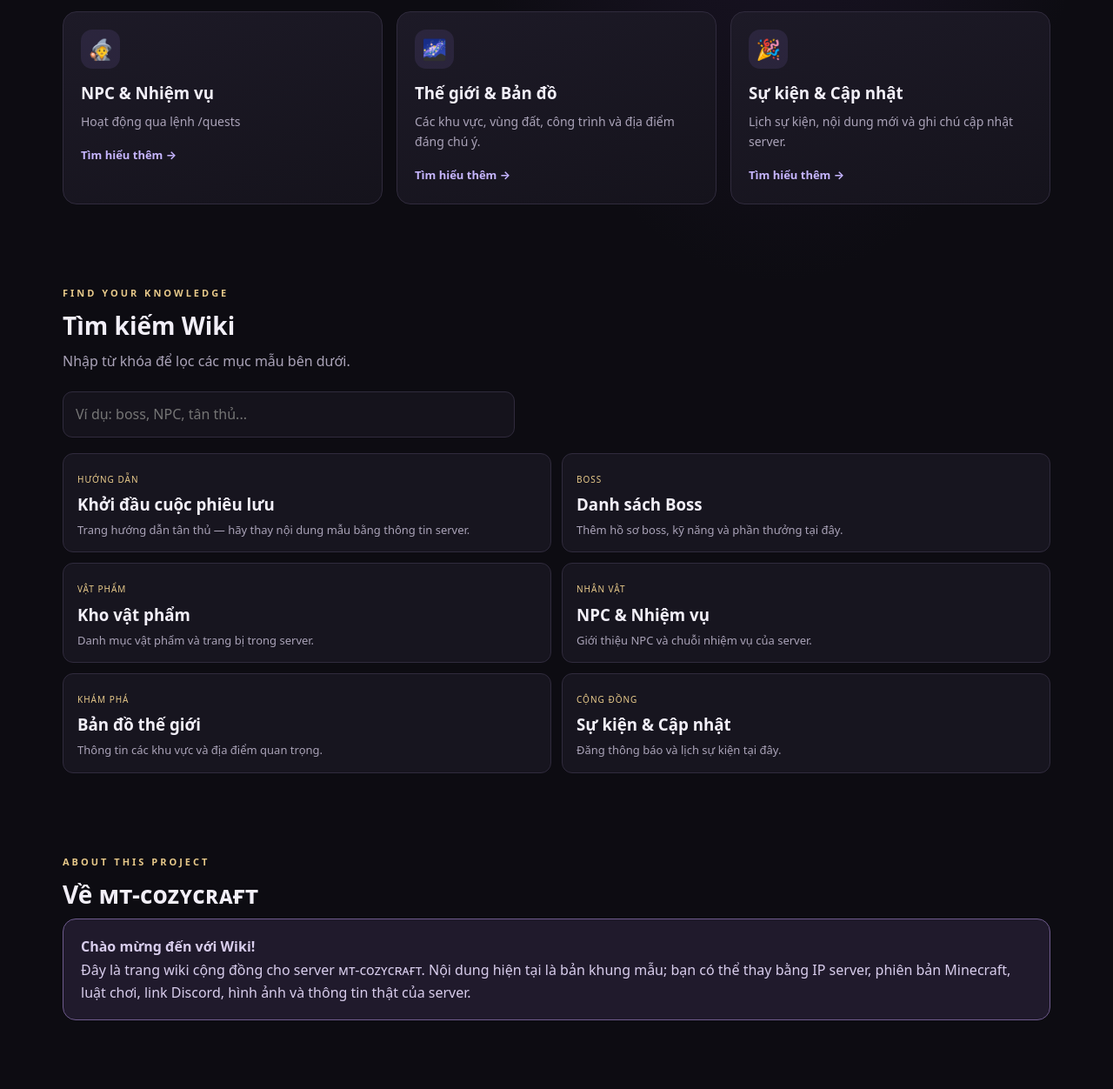
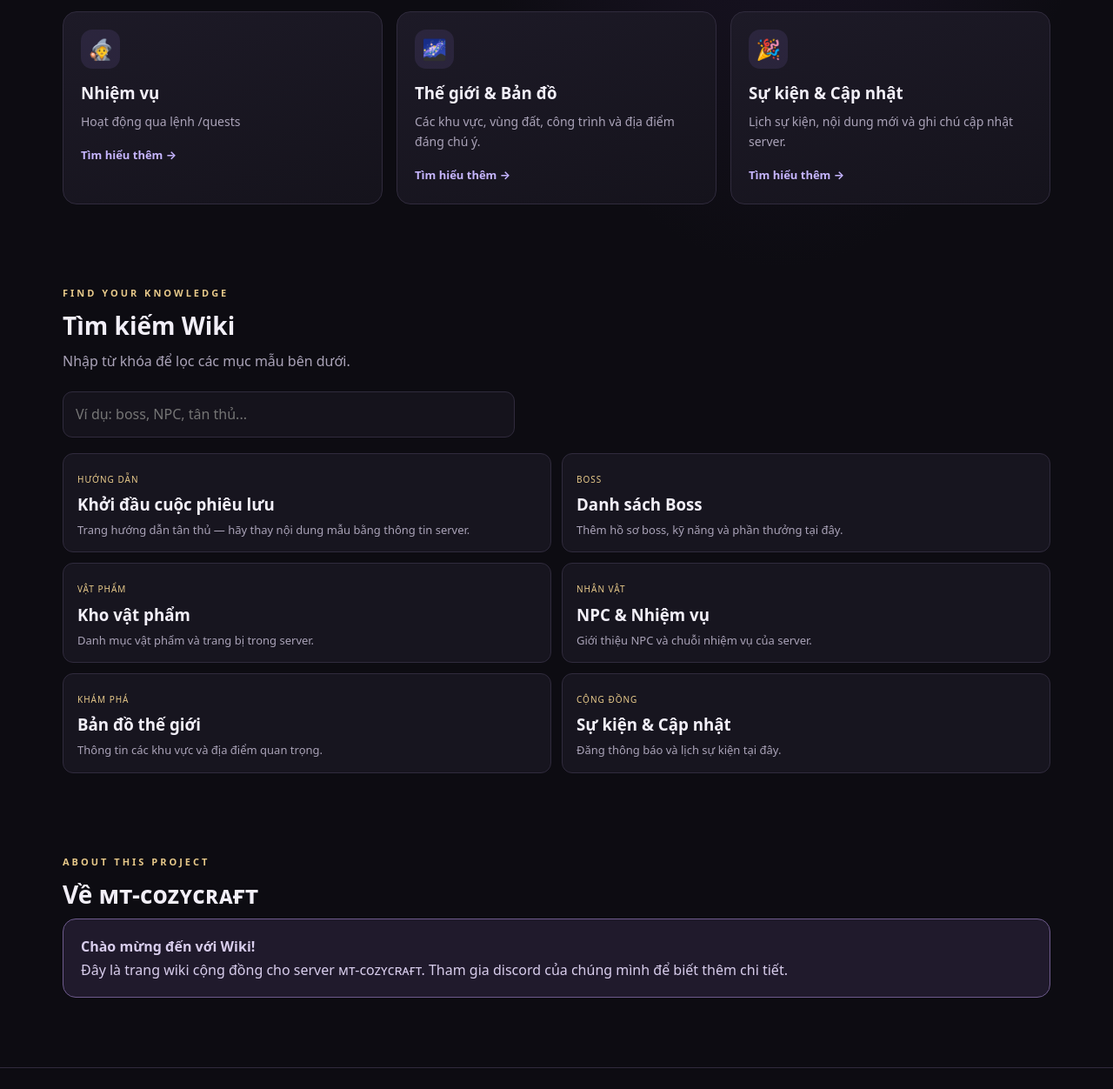
Before and after one commit to Ngkhoa01/mt-cozycraft, a plain HTML site: page index.html in a window 1280 px wide. Shown: the part 922-2174 px from the top of the page at 87% size. Drawn offline with Linux system fonts and the light colour scheme.

Commit message:
Update index.html

```diff
--- a/index.html
+++ b/index.html
@@ -83,7 +83,7 @@
       <article class="tile"><div class="tile-icon">🧭</div><h3>Hướng dẫn tân thủ</h3><p>Cách tham gia, lệnh cơ bản và những điều nên biết khi mới vào server.</p><a href="#search" data-search="tân thủ">Tìm hiểu thêm →</a></article>
       <article class="tile"><div class="tile-icon">⚔️</div><h3>Boss & Quái vật</h3><p>Hồ sơ boss</p><a href="#search" data-search="boss">Tìm hiểu thêm →</a></article>
       <article class="tile"><div class="tile-icon">💎</div><h3>Vật phẩm & Trang bị</h3><p>Thông tin </p><a href="#search" data-search="vật phẩm">Tìm hiểu thêm →</a></article>
-      <article class="tile"><div class="tile-icon">🧙</div><h3>NPC & Nhiệm vụ</h3><p>Hoạt động qua lệnh /quests </p><a href="#search" data-search="npc">Tìm hiểu thêm →</a></article>
+      <article class="tile"><div class="tile-icon">🧙</div><h3>Nhiệm vụ</h3><p>Hoạt động qua lệnh /quests </p><a href="#search" data-search="npc">Tìm hiểu thêm →</a></article>
       <article class="tile"><div class="tile-icon">🌌</div><h3>Thế giới & Bản đồ</h3><p>Các khu vực, vùng đất, công trình và địa điểm đáng chú ý.</p><a href="#search" data-search="thế giới">Tìm hiểu thêm →</a></article>
       <article class="tile"><div class="tile-icon">🎉</div><h3>Sự kiện & Cập nhật</h3><p>Lịch sự kiện, nội dung mới và ghi chú cập nhật server.</p><a href="#search" data-search="sự kiện">Tìm hiểu thêm →</a></article>
     </div>
@@ -105,7 +105,7 @@
 
   <section class="section" id="about">
     <div class="eyebrow">About this project</div><h2>Về мт-cozʏcʀᴀғт</h2>
-    <div class="notice"><strong>Chào mừng đến với Wiki!</strong><br>Đây là trang wiki cộng đồng cho server мт-cozʏcʀᴀғт. Nội dung hiện tại là bản khung mẫu; bạn có thể thay bằng IP server, phiên bản Minecraft, luật chơi, link Discord, hình ảnh và thông tin thật của server.</div>
+    <div class="notice"><strong>Chào mừng đến với Wiki!</strong><br>Đây là trang wiki cộng đồng cho server мт-cozʏcʀᴀғт. Tham gia discord của chúng mình để biết thêm chi tiết.</div>
   </section>
 </main>
 <footer><div class="wrap footer-inner"><span>© <span id="year"></span> мт-cozʏcʀᴀғт Wiki</span><span>Fan-made community guide · Not affiliated with Mojang</span></div></footer>
```
